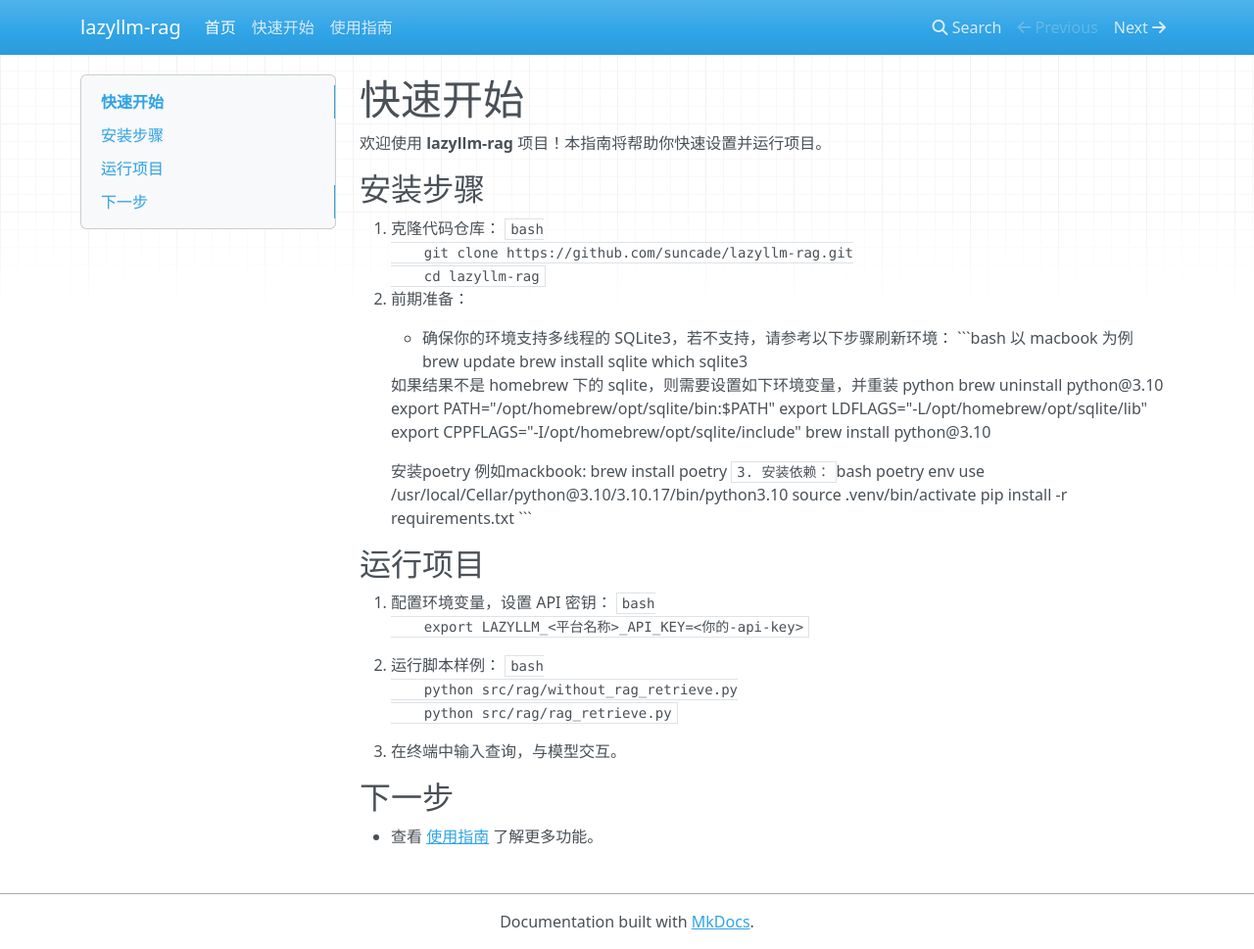
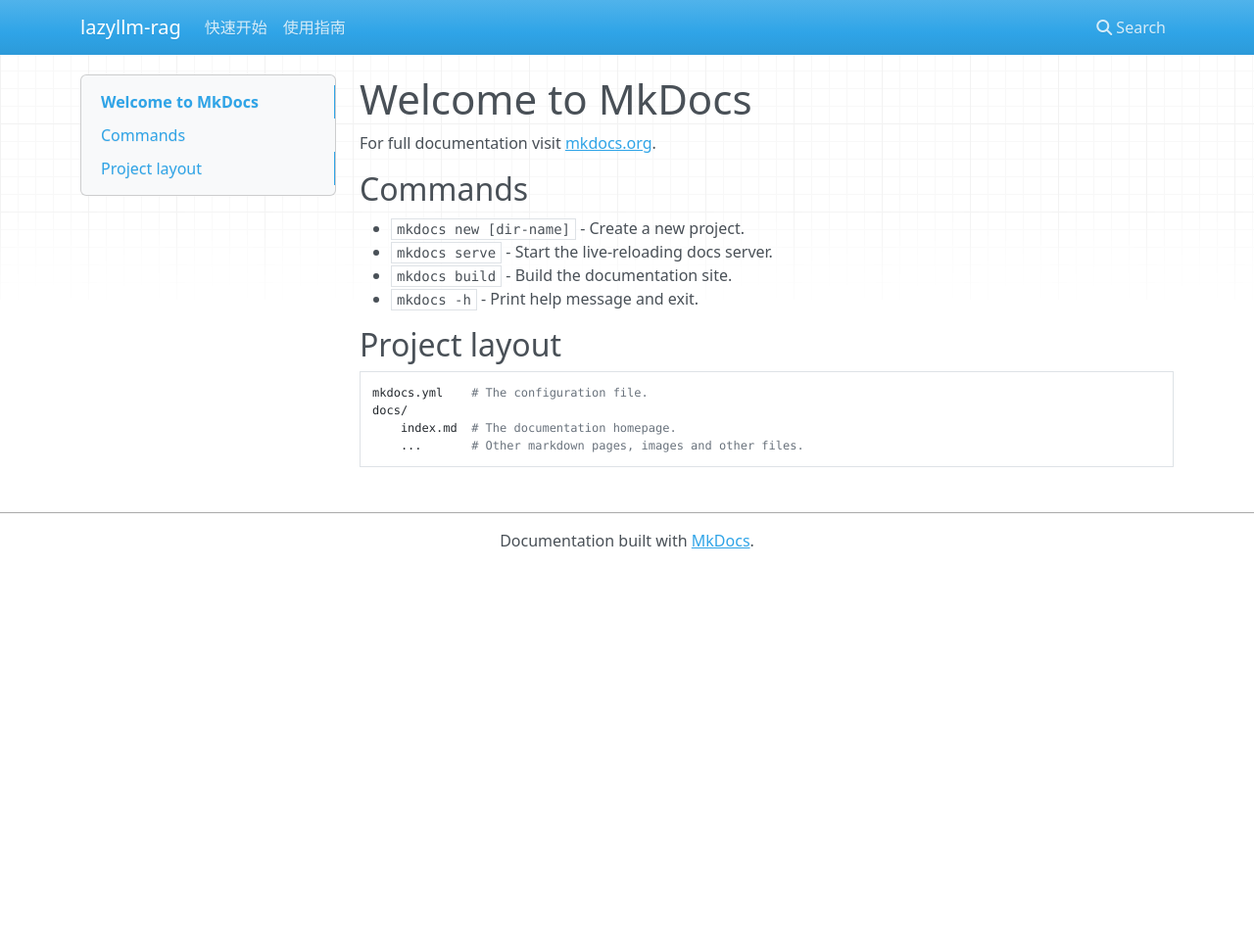
Before and after one commit to suncade/lazyllm-rag, an MkDocs documentation site: the page built from docs/index.md, in a window 1280 px wide and 969 px high. Shown: the whole window at 98% size. Built offline with MkDocs 1.6.1, drawn with Linux system fonts in a browser that asks for light colours; nearby versions of some CDN libraries.

Commit message:
fix mkdocs

````diff
--- a/docs/index.md
+++ b/docs/index.md
@@ -1,54 +1,17 @@
-# 快速开始
+# Welcome to MkDocs
 
-欢迎使用 **lazyllm-rag** 项目！本指南将帮助你快速设置并运行项目。
+For full documentation visit [mkdocs.org](https://www.mkdocs.org).
 
-## 安装步骤
+## Commands
 
-1. 克隆代码仓库：
-    ```bash
-    git clone https://github.com/suncade/lazyllm-rag.git
-    cd lazyllm-rag
-    ```
-2. 前期准备：
-    - 确保你的环境支持多线程的 SQLite3，若不支持，请参考以下步骤刷新环境：
-    ```bash
-    以 macbook 为例
-    brew update
-    brew install sqlite
-    which sqlite3
+* `mkdocs new [dir-name]` - Create a new project.
+* `mkdocs serve` - Start the live-reloading docs server.
+* `mkdocs build` - Build the documentation site.
+* `mkdocs -h` - Print help message and exit.
 
-    如果结果不是 homebrew 下的 sqlite，则需要设置如下环境变量，并重装 python
-    brew uninstall python@3.10
-    export PATH="/opt/homebrew/opt/sqlite/bin:$PATH"
-    export LDFLAGS="-L/opt/homebrew/opt/sqlite/lib"
-    export CPPFLAGS="-I/opt/homebrew/opt/sqlite/include"
-    brew install python@3.10
+## Project layout
 
-    安装poetry
-    例如mackbook: brew install poetry
-    ```
-3. 安装依赖：
-    ```bash
-    poetry env use /usr/local/Cellar/python@3.10/3.10.17/bin/python3.10
-    source .venv/bin/activate
-    pip install -r requirements.txt
-    ```
-
-## 运行项目
-
-1. 配置环境变量，设置 API 密钥：
-    ```bash
-    export LAZYLLM_<平台名称>_API_KEY=<你的-api-key>
-    ```
-
-2. 运行脚本样例：
-    ```bash
-    python src/rag/without_rag_retrieve.py
-    python src/rag/rag_retrieve.py
-    ```
-
-3. 在终端中输入查询，与模型交互。
-
-## 下一步
-
-- 查看 [使用指南](usage.md) 了解更多功能。
+    mkdocs.yml    # The configuration file.
+    docs/
+        index.md  # The documentation homepage.
+        ...       # Other markdown pages, images and other files.
--- a/mkdocs.yml
+++ b/mkdocs.yml
@@ -2,6 +2,5 @@
 docs_dir: docs
 
 nav:
-  - 首页: index.md
   - 快速开始: getting-started.md
   - 使用指南: usage.md
````
Also changed, not shown: README.md (+1 -1 lines), docs/getting-started.md (+19 -6 lines).
